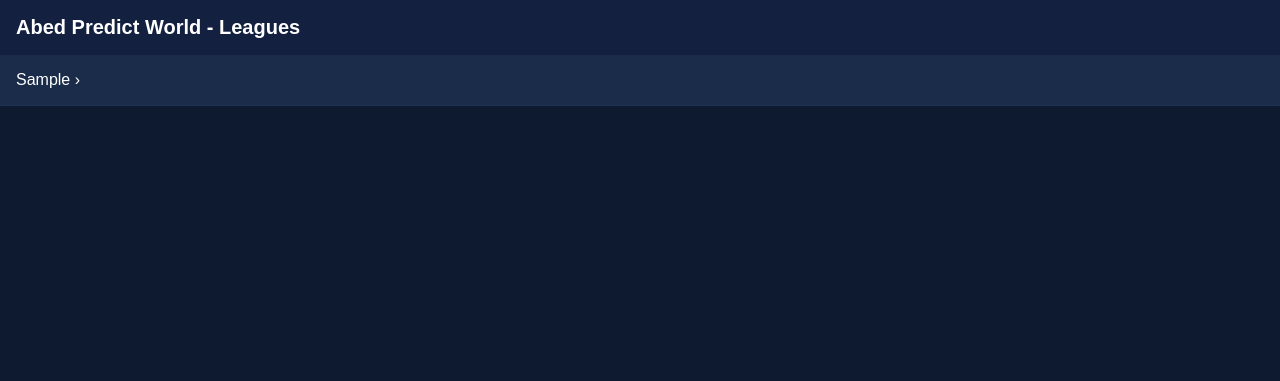
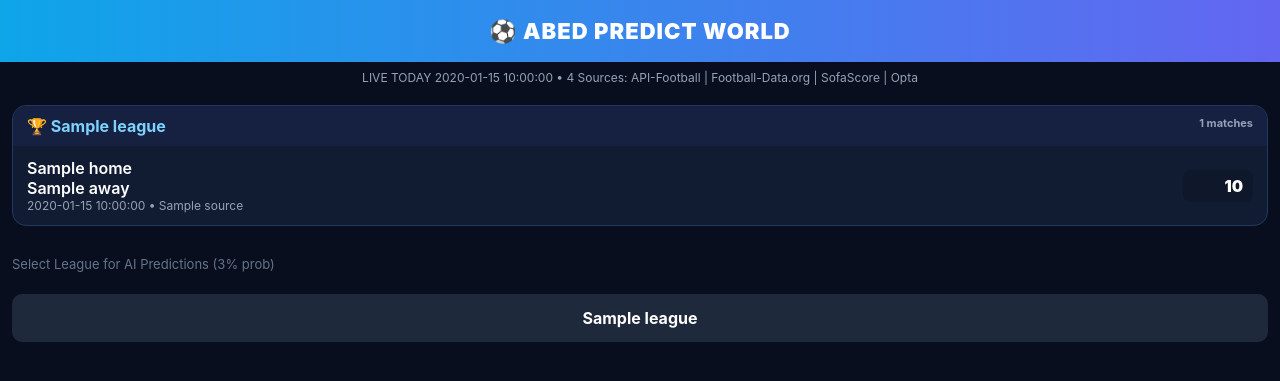
Before and after one commit to Abednico-byte/abed-predict-world, a Flask app: template templates/index.html in a window 1280 px wide. Shown: the top 381 px of the page. Run offline with Flask 3, Linux system fonts and the light colour scheme; the template is opened without the code that fills it: most values are stand-ins (such as "Sample title", 1, 10 or a date in 2020).

Commit message:
Update index.html

```diff
--- a/templates/index.html
+++ b/templates/index.html
@@ -1,11 +1,57 @@
-<!DOCTYPE html><html><head><meta name="viewport" content="width=device-width,initial-scale=1">
-<style>body{background:#0e1a2f;color:#fff;font-family:sans-serif;margin:0}
-.top{padding:16px;background:#132040;font-size:20px;font-weight:800}
-.row{display:block;padding:16px;background:#1a2c4a;border-bottom:1px solid #1e3354;color:#fff;text-decoration:none}
-.row:hover{background:#223a5e}
+<!DOCTYPE html>
+<html><head><meta name="viewport" content="width=device-width,initial-scale=1">
+<style>
+body{background:#080e1e;color:#fff;font-family:Inter,Arial;margin:0}
+.header{background:linear-gradient(90deg,#0ea5e9,#6366f1);padding:18px;text-align:center;font-weight:900;font-size:22px;letter-spacing:1px}
+.sub{color:#94a3b8;text-align:center;padding:8px;font-size:12px}
+.card{margin:12px;background:#111c33;border-radius:14px;overflow:hidden;border:1px solid #1e3a5f}
+.card-head{background:#162040;padding:10px 14px;font-weight:bold;color:#7dd3fc;display:flex;justify-content:space-between}
+.match{padding:12px 14px;display:flex;justify-content:space-between;align-items:center;border-bottom:1px solid #1e293b}
+.match:last-child{border:0}
+.team{font-weight:600}
+.time{font-size:12px;color:#94a3b8}
+.score-box{min-width:70px;text-align:right}
+.score{font-weight:900;background:#0f172a;padding:6px 10px;border-radius:8px}
+.live-dot{width:8px;height:8px;background:#ef4444;border-radius:50%;display:inline-block;animation:pulse 1s infinite;margin-right:4px}
+@keyframes pulse{0%{opacity:1}50%{opacity:.3}100%{opacity:1}}
+.live{color:#ef4444;font-weight:900;font-size:12px}
+.league-link{display:block;margin:10px 12px;padding:14px;background:#1e293b;border-radius:10px;color:#fff;text-decoration:none;text-align:center;font-weight:bold}
 </style></head><body>
-<div class="top">Abed Predict World - Leagues</div>
+<div class="header">⚽ ABED PREDICT WORLD</div>
+<div class="sub">LIVE TODAY {{ today }} • 4 Sources: API-Football | Football-Data.org | SofaScore | Opta</div>
+
+{% set leagues_today = {} %}
+{% for g in live_games %}
+  {% if g.league not in leagues_today %}{% set _ = leagues_today.update({g.league: []}) %}{% endif %}
+  {% set _ = leagues_today[g.league].append(g) %}
+{% endfor %}
+
+{% for league, games in leagues_today.items() %}
+<div class="card">
+<div class="card-head"><span>🏆 {{ league }}</span><span style="font-size:11px;color:#94a3b8">{{ games|length }} matches</span></div>
+{% for g in games %}
+<div class="match">
+<div>
+<div class="team">{{ g.home }}</div>
+<div class="team">{{ g.away }}</div>
+<div class="time">{{ g.time }} • {{ g.source }}</div>
+</div>
+<div class="score-box">
+{% if g.live %}<div class="live"><span class="live-dot"></span>LIVE</div>{% endif %}
+<div class="score">{{ g.score }}</div>
+</div>
+</div>
+{% endfor %}
+</div>
+{% endfor %}
+
+{% if not live_games %}
+<div class="card"><div style="padding:20px;color:#94a3b8">Loading today's matches... API syncing Getafe vs Malaga etc.</div></div>
+{% endif %}
+
+<div style="margin-top:18px;padding:12px;color:#64748b;font-size:13px">Select League for AI Predictions (3% prob)</div>
 {% for lg in leagues %}
-<a class="row" href="/league/{{ lg.id }}">{{ lg.n }} ›</a>
+<a class="league-link" href="/league/{{ lg.id }}">{{ lg.name }}</a>
 {% endfor %}
+
 </body></html>
```
